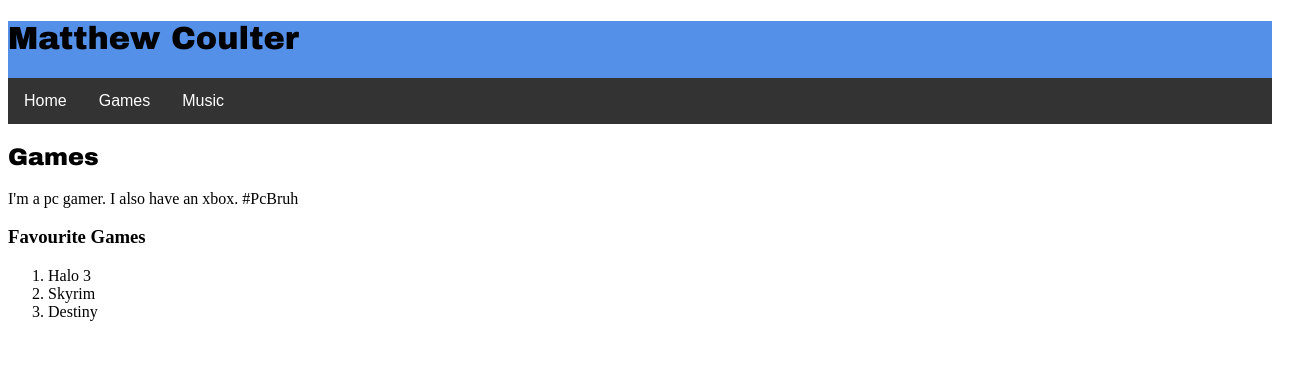
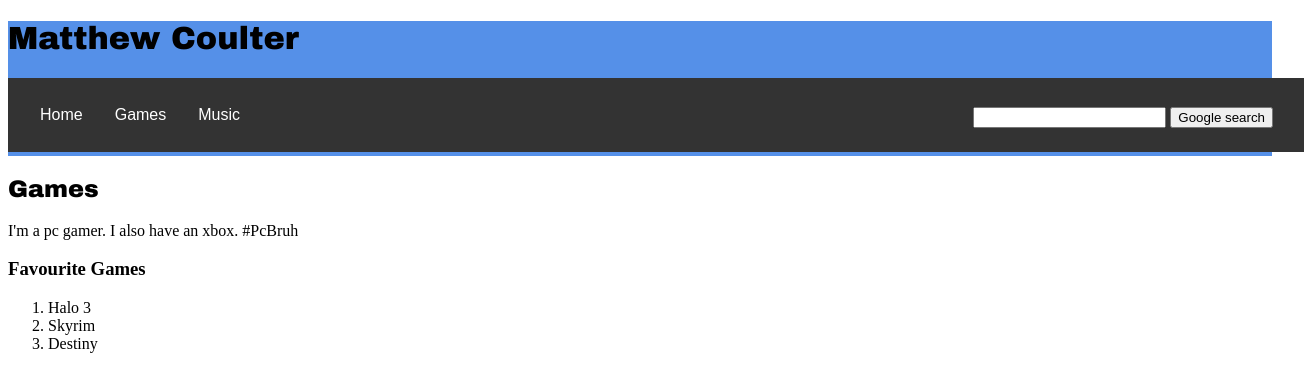
Before and after one commit to mcoulter812/matthew-website, a plain HTML site: page games.html in a window 1280 px wide. Shown: the whole page, 1304 px wide, since content can reach past the window. Drawn offline with Linux system fonts and the light colour scheme.

Commit message:
Added a google search bar

```diff
--- a/assets/styles/styles.css
+++ b/assets/styles/styles.css
@@ -22,9 +22,13 @@ header ul li a {
     font-family: Arial;
 }
 
-/* Change the link color to #111 (black) on hover */
+ /*Change the link color to #111 (black) on hover*/
 header ul li a:hover {
     background-color: #111;
+}
+ul {
+    width:50%;
+    display: inline;
 }
 
 h1 {
@@ -38,3 +42,27 @@ h2 {
 .content {
 	background-color: #a5a5a5;
 }
+
+.google-search {
+    float: right;
+    display: inline;
+    padding-top:15px;
+    padding-right:15px;
+}
+.nav-bar {
+   list-style-type: none;
+    margin: 0;
+    padding: 0;
+    overflow: hidden;
+    background-color: #333;
+    display: inline-block;
+    color: white;
+    text-align: center;
+    padding: 14px 16px;
+    text-decoration: none;
+    font-family: Arial;
+    width: 100%;
+}
+.link-bar {
+    float: left;
+}
--- a/games.html
+++ b/games.html
@@ -5,12 +5,21 @@
 	<link rel="stylesheet" href="assets/styles/styles.css">
 </head>
 <header>
-		<h1>Matthew Coulter</h1>
-		<ul>
-			<li><a href="index.html">Home</a></li>
-			<li><a href="games.html">Games</a></li>
-			<li><a href="music.html">Music</a></li>
-		</ul>
+    <h1>Matthew Coulter</h1>
+
+       <div class="nav-bar"><ul>
+        <div class="link-bar"><li><a href="index.html">Home</a></li>
+        <li><a href="games.html">Games</a>
+        </li>
+        <li><a href="music.html">Music</a>
+        </li></div>
+    </ul>
+        <span class="google-search"><form method="get"
+                    action="http://www.google.com/search">
+                    <input type="text" name="q" size="21" maxlength="120">
+                    <input type="hidden" name="sitesearch" value="google.com" />
+                    <input class="button1" type="submit" value="Google search" >
+                    </form></span></div>
 </header>
 <body>
 <h2>Games</h2>
```
Also changed, not shown: index.html (+10 -4 lines), music.html (+15 -6 lines).
